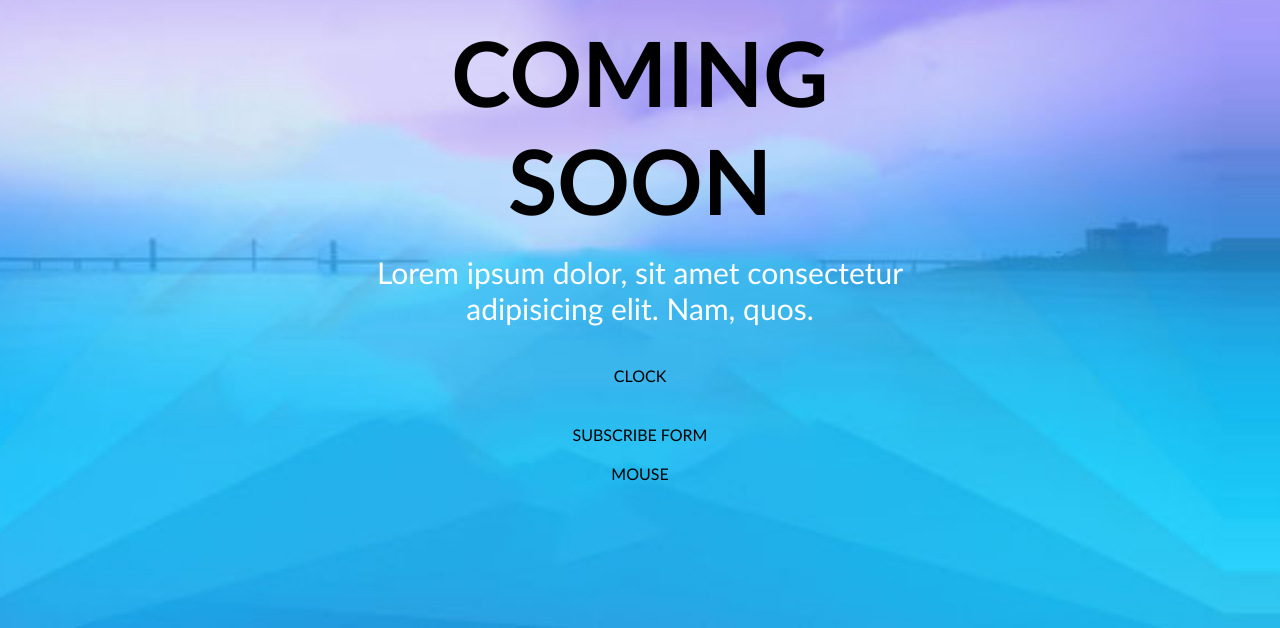
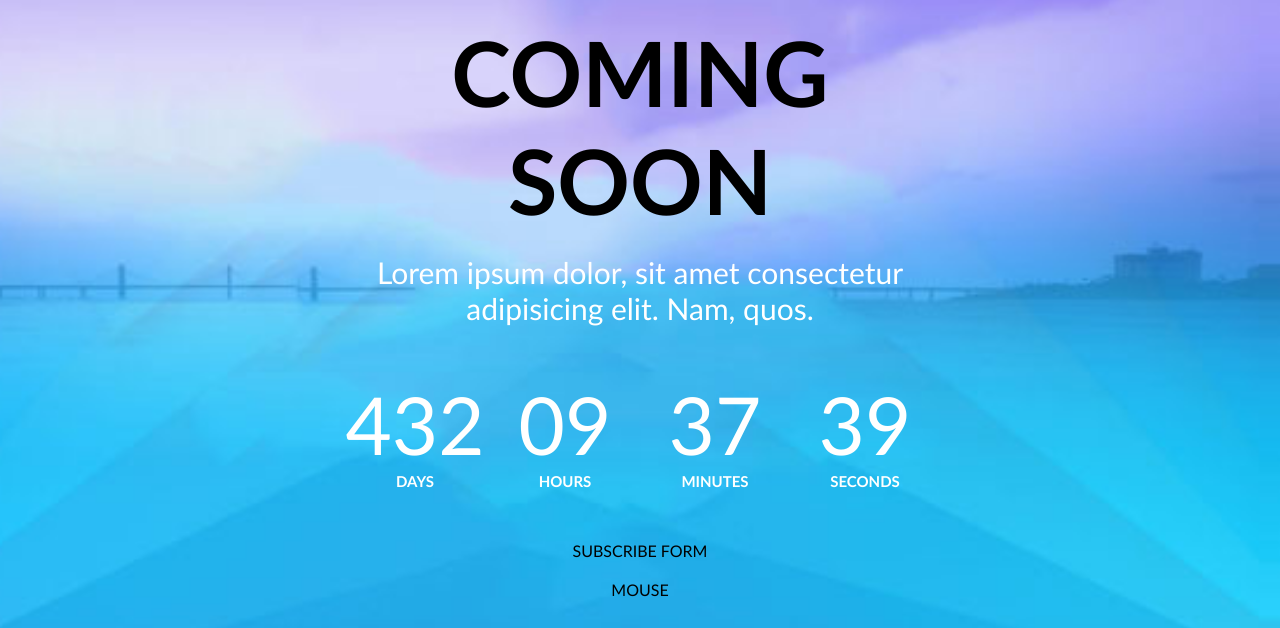
Before and after one commit to dkeparute/6-coming-soon, a website: page index.html in a window 1280 px wide. Shown: the part 172-800 px from the top of the page. Drawn offline with Linux system fonts and the light colour scheme.

Commit message:
Clock #3

```diff
--- a/css/components/clock.css
+++ b/css/components/clock.css
@@ -0,0 +1,37 @@
+.clock {
+    display: inline-block;
+    width: 100%;
+    color: #fff;
+}
+
+.clock>.time {
+    width: 25%;
+    float: left;
+    margin: 10px 0;
+}
+
+.clock>.time>.value {
+    display: inline-block;
+    width: 100%;
+    font-size: 80px;
+}
+
+.clock>.time>.label {
+    display: inline-block;
+    width: 100%;
+    font-size: 15px;
+    text-transform: uppercase;
+    font-weight: bold;
+}
+
+@media (max-width: 700px) {
+    .clock>.time {
+        width: 50%;
+    }
+}
+
+@media (max-width: 500px) {
+    .clock>.time {
+        width: 100%;
+    }
+}
--- a/index.html
+++ b/index.html
@@ -16,7 +16,22 @@
             <h1 class="main-title">Coming soon</h1>
             <p class="main-description">Lorem ipsum dolor, sit amet consectetur adipisicing elit. Nam, quos.</p>
             <div class="clock">
-                CLOCK
+                <div class="time">
+                    <div class="value">432</div>
+                    <div class="label">Days</div>
+                </div>
+                <div class="time">
+                    <div class="value">09</div>
+                    <div class="label">Hours</div>
+                </div>
+                <div class="time">
+                    <div class="value">37</div>
+                    <div class="label">Minutes</div>
+                </div>
+                <div class="time">
+                    <div class="value">39</div>
+                    <div class="label">Seconds</div>
+                </div>
             </div>
             <form class="form">
                 SUBSCRIBE FORM
```
Also changed, not shown: 1 other file.
